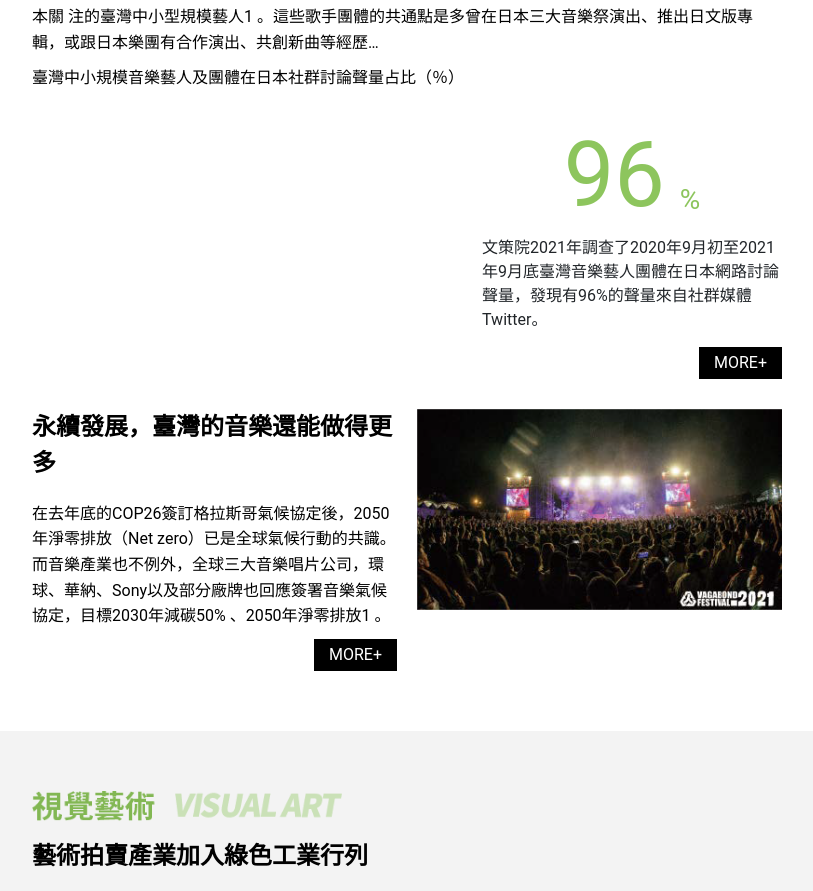
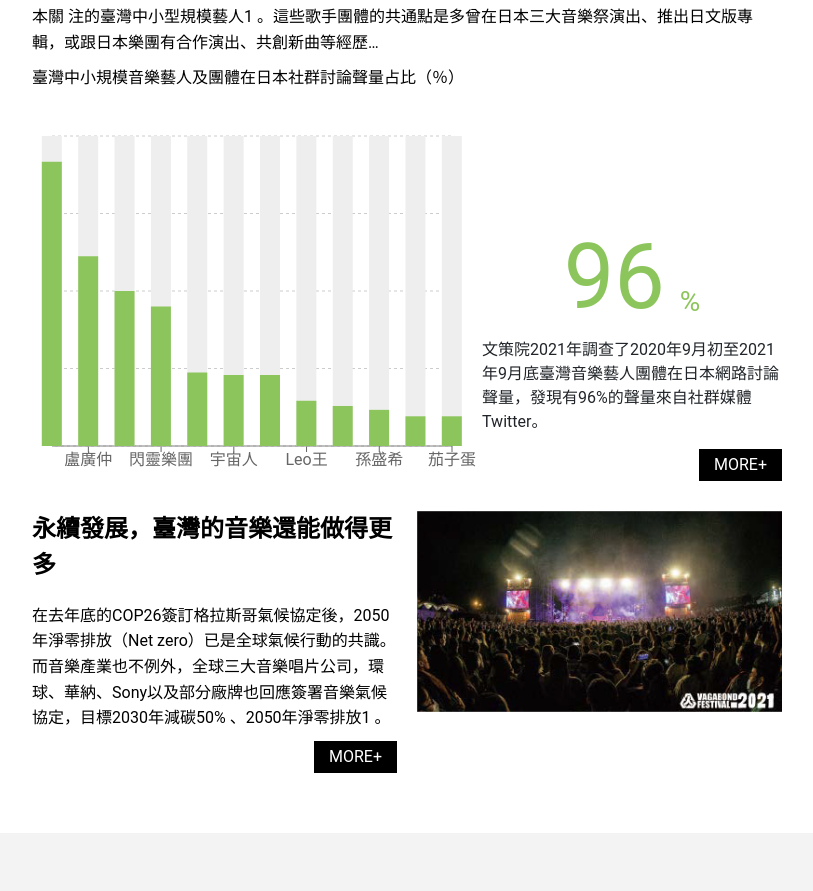
Before and after one commit to kurtzhou1/taicca, a React (Create React App) app: page / in a window 1280 px wide. Shown: the part 7866-8757 px from the top of the page, without its empty margins (233-1046 px from the left). Built offline with nearby package versions, Linux system fonts and the light colour scheme.

Commit message:
長條圖

```diff
--- a/src/components/styles/section2.scss
+++ b/src/components/styles/section2.scss
@@ -288,6 +288,7 @@
             padding: 30px 0;
             .l_box{
                 width: 60%;
+                height: 350px;
             }
             .r_box{
                 width: 40%;
--- a/src/components/Ｍusic3.jsx
+++ b/src/components/Ｍusic3.jsx
@@ -1,9 +1,63 @@
-import React from 'react';
+import React,{PureComponent} from 'react';
 import './styles/section3.scss'
 import titleH2 from '../components/images/section2/s3_b3_t.png'
 import IMG from '../components/images/section2/img_music.png'
 
+import { BarChart, Bar, XAxis, YAxis, CartesianGrid, Tooltip, Legend, ResponsiveContainer } from 'recharts';
+
+
 const Music3 = () => {
+
+    const data = [
+        {
+          name: '落日飛車',
+          pv: 22.0,
+        },
+        {
+            name: '盧廣仲',
+            pv: 14.7,
+          },
+          {
+            name: '滅火器樂團',
+            pv: 12.0,
+          },
+          {
+            name: '閃靈樂團',
+            pv: 10.8,
+          },
+          {
+            name: '拍謝少年',
+            pv: 5.7,
+          },
+          {
+            name: '宇宙人',
+            pv: 5.5,
+          },
+          {
+            name: '大象體操',
+            pv: 5.5,
+          },
+          {
+            name: 'Leo王',
+            pv: 3.5,
+          },
+          {
+            name: '9m88',
+            pv: 3.1,
+          },
+          {
+            name: '孫盛希',
+            pv: 2.8,
+          },
+          {
+            name: '八三夭',
+            pv: 2.3,
+          },
+          {
+            name: '茄子蛋',
+            pv: 2.3,
+          },
+      ];
 
     return (
         <div className="music3">
@@ -22,6 +76,25 @@ const Music3 = () => {
                     <div className="data_box">
                         <div className="l_box">
                             {/* 圖表 */}
+                            <ResponsiveContainer width="100%" height="100%">
+                                <BarChart
+                                width={500}
+                                height={300}
+                                data={data}
+                                margin={{
+                                    top: 5,
+                                    right: 30,
+                                    left: 20,
+                                    bottom: 5,
+                                }}
+                                barSize={20}
+                                >
+                                <XAxis dataKey="name" scale="point" padding={{ left: 0, right: 0 }} />
+                                <Tooltip />
+                                <CartesianGrid strokeDasharray="3 3" />
+                                <Bar dataKey="pv" fill="#8dc55d" background={{ fill: '#eee' }} />
+                                </BarChart>
+                            </ResponsiveContainer>
                         </div>
                         <div className="r_box">
                             <div className="value">
```
